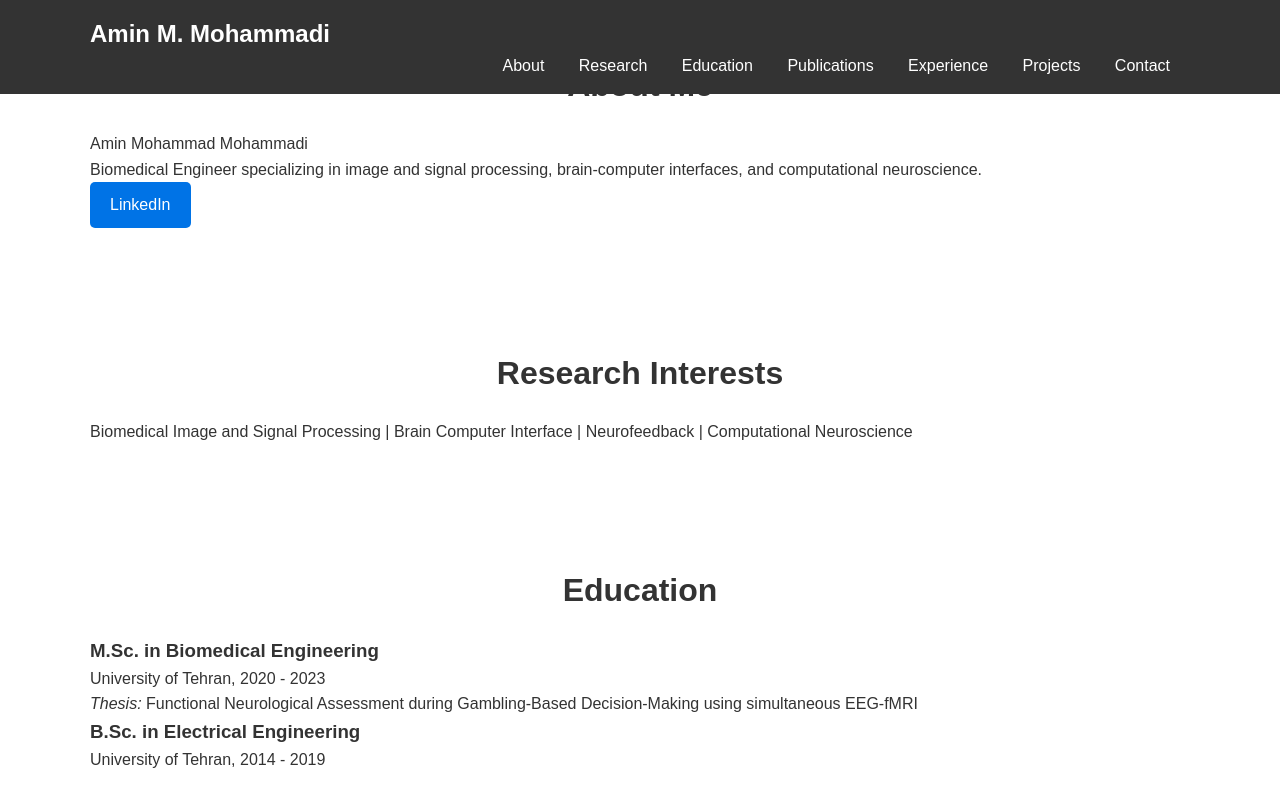
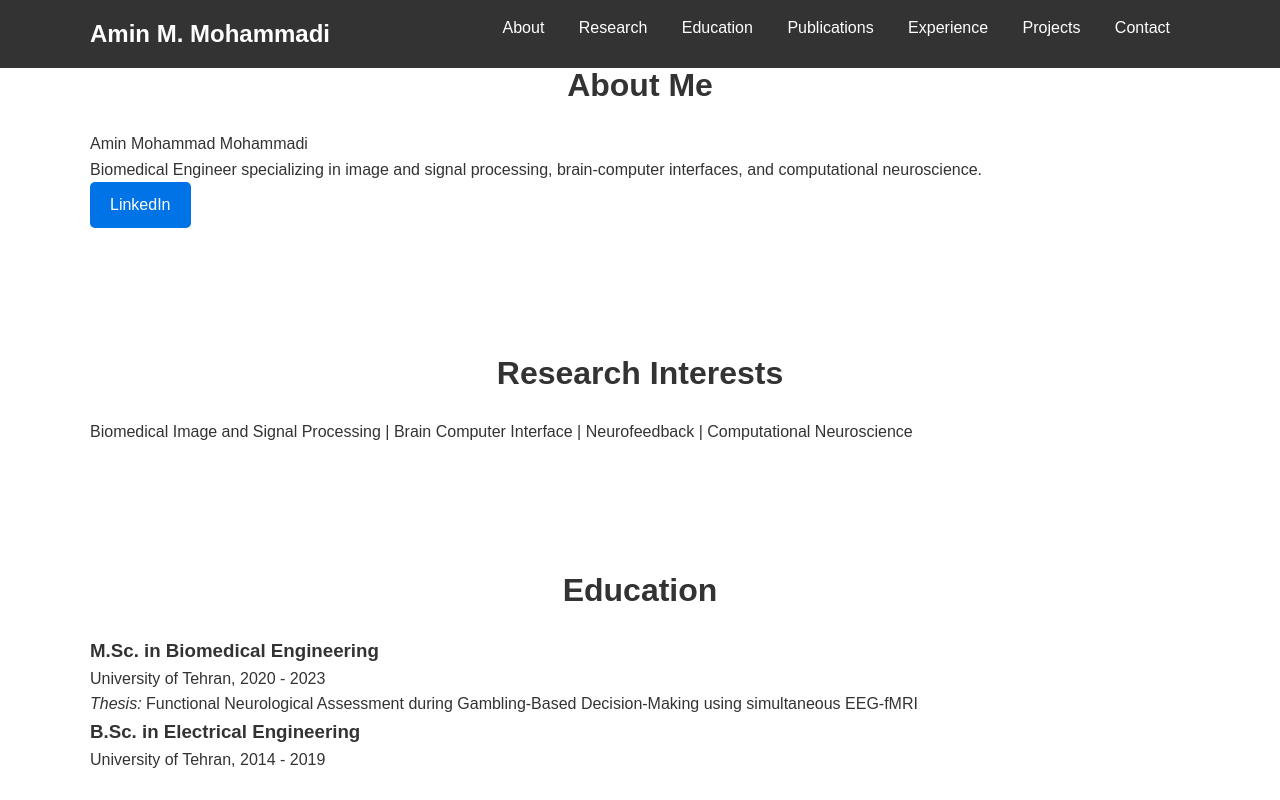
Before and after one commit to Aminem-mohammadi/Aminem-Mohammadi.github.io, a plain HTML site: page index.html in a window 1280 px wide. Shown: the top 800 px of the page. Drawn offline with Linux system fonts and the light colour scheme.

Commit message:
Update style.css

```diff
--- a/css/style.css
+++ b/css/style.css
@@ -31,6 +31,14 @@ body {
 .navbar ul {
     list-style: none;
     text-align: right;
+}
+
+.navbar h1 {
+    float: left;
+    font-size: 1.5em; /* Adjust font size as necessary */
+}
+.navbar ul {
+    float: right;
 }
 
 .navbar ul li {
```
